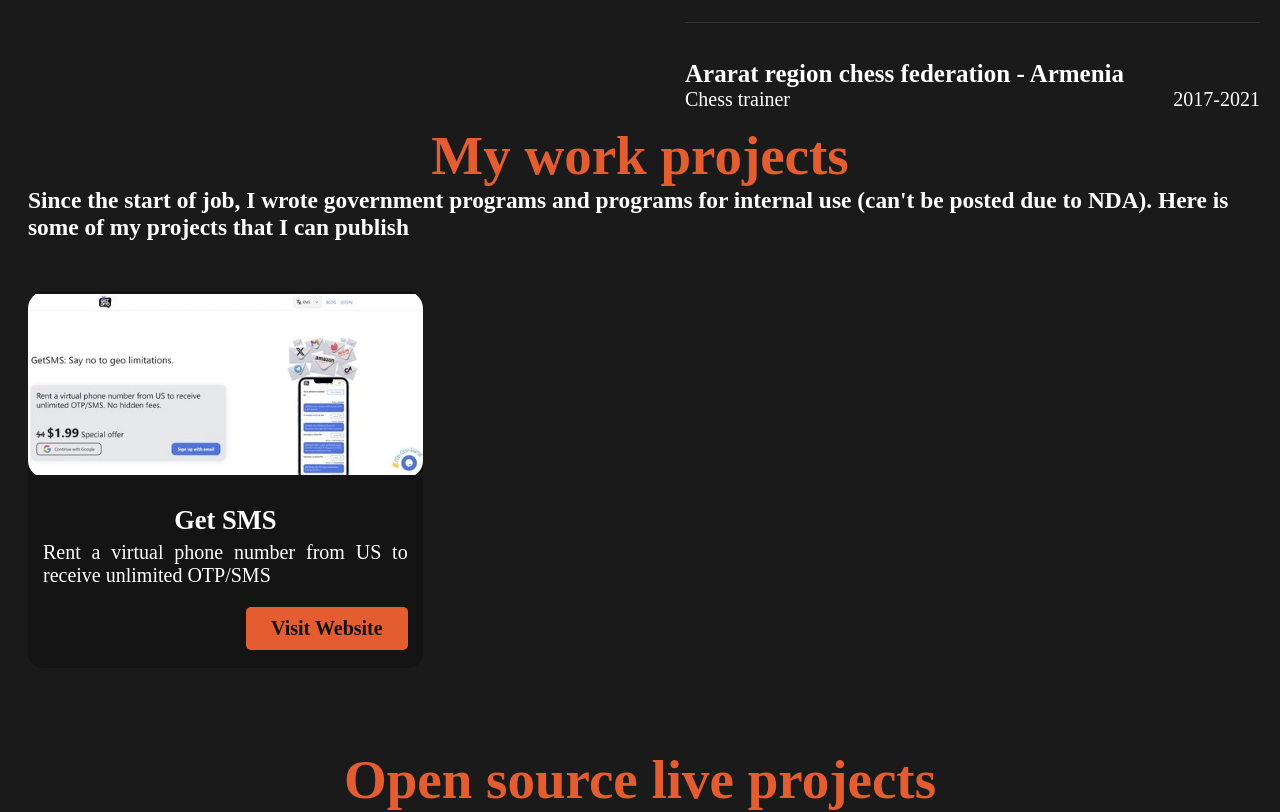
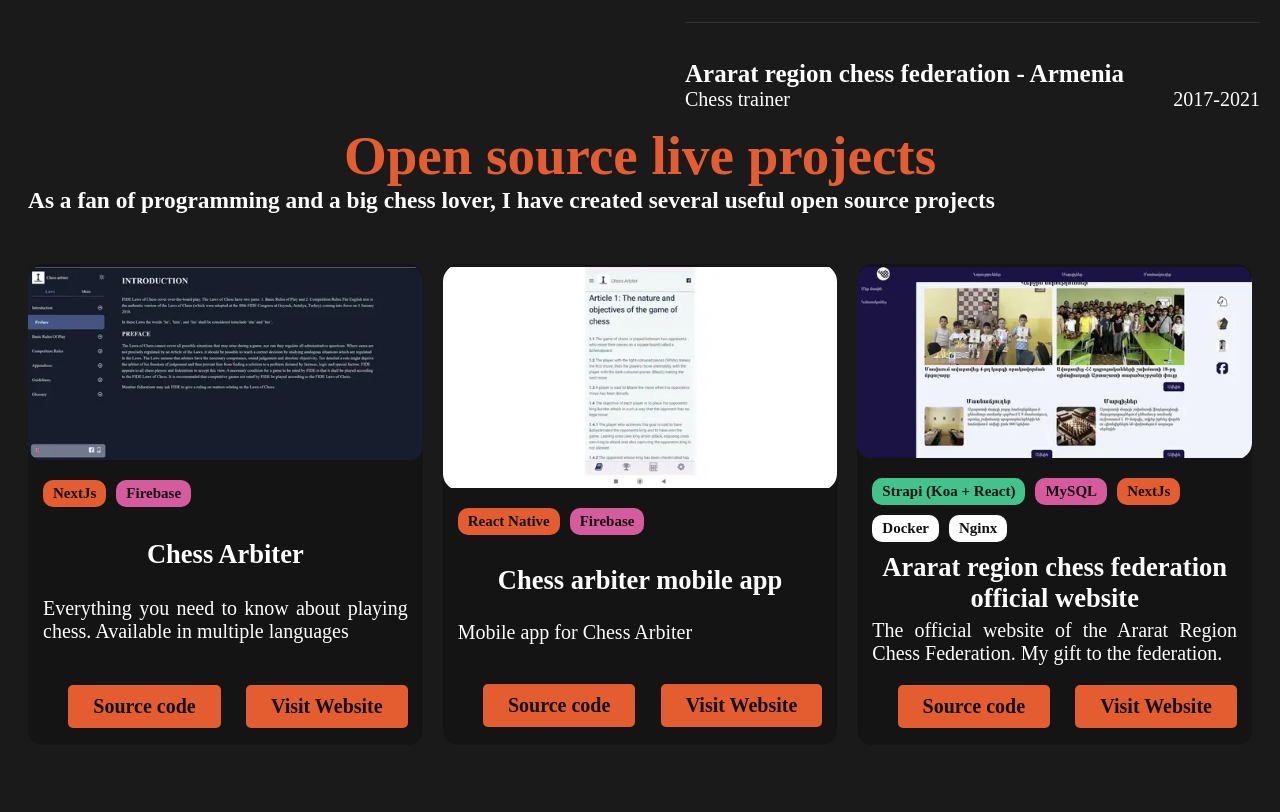
Before and after one commit to ArtyomSukiasyan/portfolio, a Next.js app: page / in a window 1280 px wide. Shown: the part 1300-2112 px from the top of the page. Built offline with nearby package versions, Linux system fonts and the light colour scheme.

Commit message:
feat: temporary hide work projects

```diff
--- a/src/constants/project/projects.ts
+++ b/src/constants/project/projects.ts
@@ -7,15 +7,15 @@ import ticTacToeEngineImg from "../../../public/images/tic-tac-toe-engine.webp";
 import getSmsImg from "../../../public/images/getSMS.webp";
 import { IProject } from "../../models/project";
 
-export const JOB_PROJECTS: IProject[] = [
-  {
-    title: "Get SMS",
-    text: "Rent a virtual phone number from US to receive unlimited OTP/SMS",
-    image: getSmsImg,
-    roles: [],
-    href: "https://get-sms.app",
-  },
-];
+// export const JOB_PROJECTS: IProject[] = [
+//   {
+//     title: "Get SMS",
+//     text: "Rent a virtual phone number from US to receive unlimited OTP/SMS",
+//     image: getSmsImg,
+//     roles: [],
+//     href: "https://get-sms.app",
+//   },
+// ];
 
 export const OPEN_SOURCE_PROJECTS: IProject[] = [
   {
--- a/src/constants/project/projectsList.ts
+++ b/src/constants/project/projectsList.ts
@@ -1,12 +1,12 @@
 import { IProject } from "../../models/project";
-import { FUN_PROJECTS, JOB_PROJECTS, OPEN_SOURCE_PROJECTS } from "./projects";
+import { FUN_PROJECTS,  OPEN_SOURCE_PROJECTS } from "./projects";
 import {
   freeTimeText,
   githubProjects,
-  jobProjectsDescription,
+  // jobProjectsDescription,
   liveProjects,
   openSourceProjects,
-  workProjects,
+  // workProjects,
 } from "./projectTexts";
 
 interface IProjectData {
@@ -16,11 +16,11 @@ interface IProjectData {
 }
 
 export const projectList: IProjectData[] = [
-  {
-    title: workProjects,
-    description: jobProjectsDescription,
-    list: JOB_PROJECTS,
-  },
+  // {
+  //   title: workProjects,
+  //   description: jobProjectsDescription,
+  //   list: JOB_PROJECTS,
+  // },
   {
     title: liveProjects,
     description: openSourceProjects,
```
